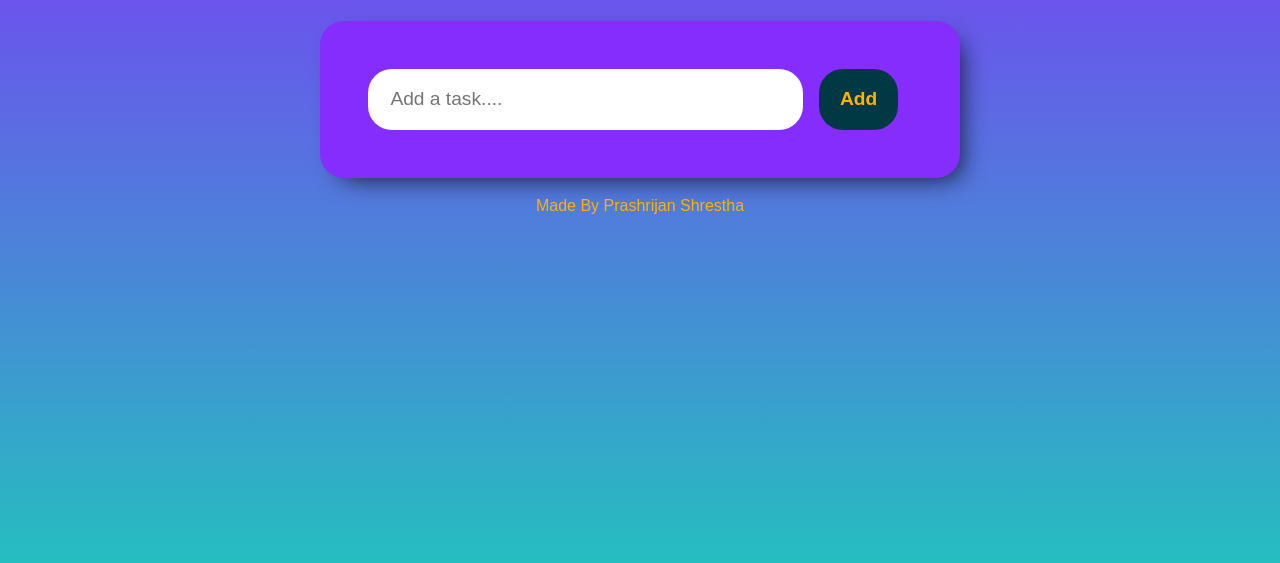
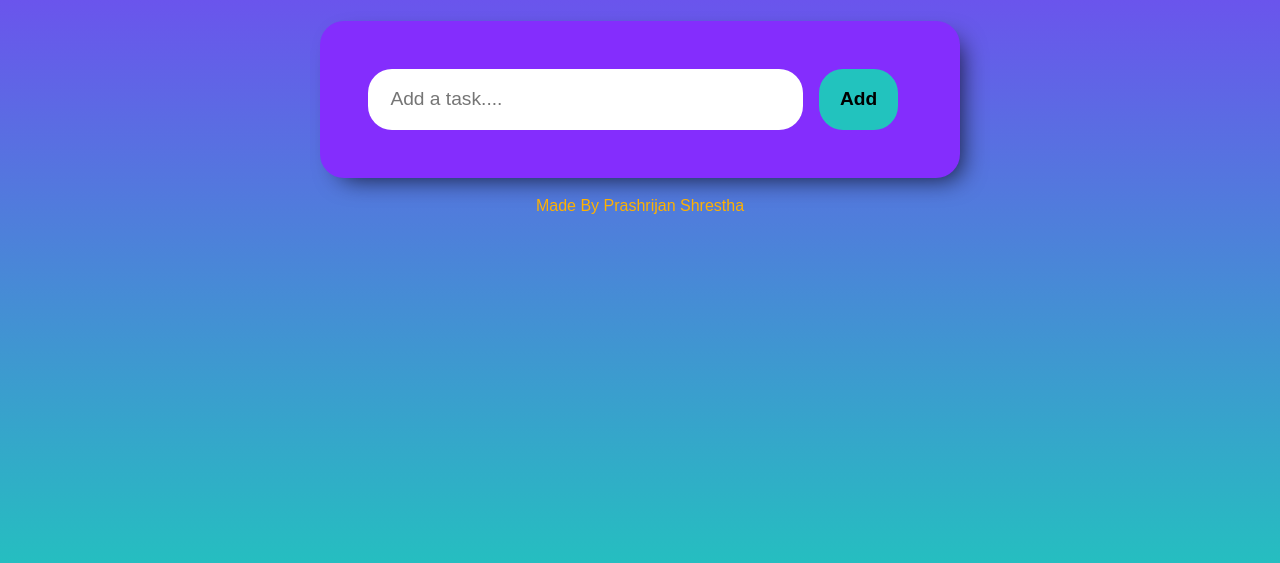
Before and after one commit to prashrijan/to-do, a plain HTML site: page index.html in a window 1280 px wide. Shown: the part 211-774 px from the top of the page. Drawn offline with nearby package versions, Linux system fonts and the light colour scheme; a web font is replaced by a local one.

Commit message:
style changes

```diff
--- a/styles.css
+++ b/styles.css
@@ -87,8 +87,8 @@ body {
   border: none;
   font-weight: 600;
   cursor: pointer;
-  background: var(--primary-color);
-  color: var(--selective-yellow);
+  background: rgba(34, 195, 190, 1);
+  color: #000;
   transition: all ease 0.5s;
 
   &:hover {
```
